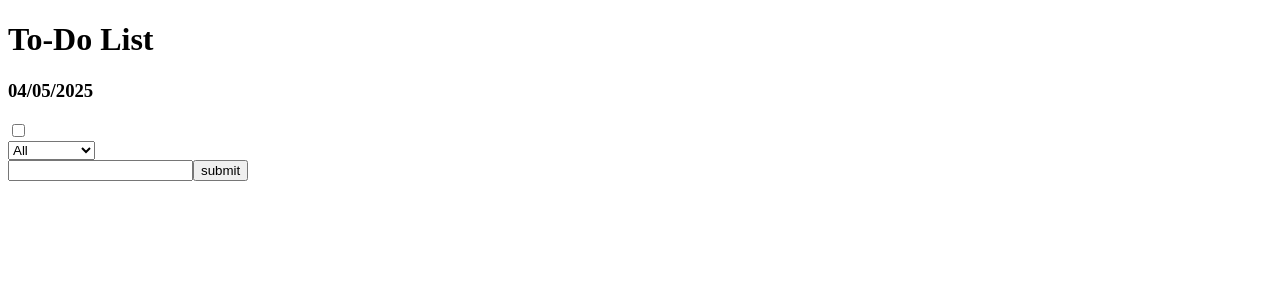
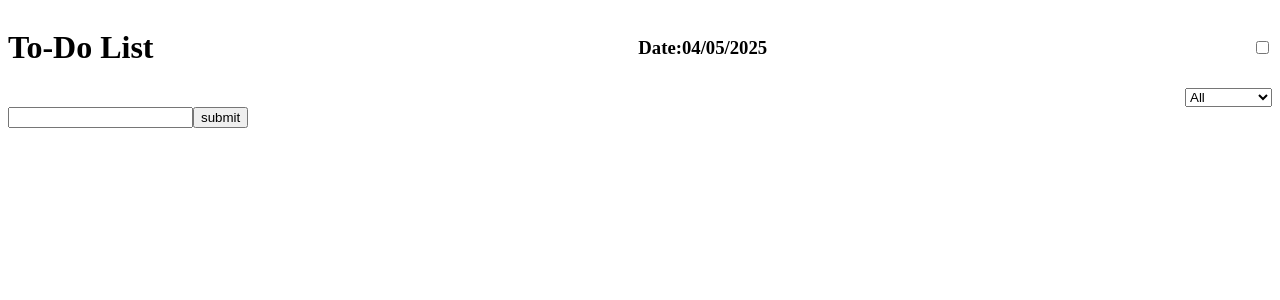
Before and after one commit to Shashikant-Redekar/To-do, a React (Vite) app: page / in a window 1280 px wide. Shown: the top 300 px of the page. Built offline with nearby package versions, Linux system fonts and the light colour scheme.

Commit message:
some more css done

```diff
--- a/src/Components/heade.jsx
+++ b/src/Components/heade.jsx
@@ -1,3 +1,4 @@
+import '../Styling/header.scss';
 
 const Hea = function(){
     const date = new Date();
@@ -5,9 +6,9 @@ const Hea = function(){
         (date.getMonth() + 1).toString().padStart(2, '0')}/${date.getFullYear()}`;
 
     return(
-        <div>
+        <div className="headAndToDo">
             <h1> To-Do List</h1>
-            <h3>{formatted}</h3>
+            <h3>Date:{formatted}</h3>
             <label>
                 <input type='checkbox'></input>
                 <span ></span>
--- a/src/Components/tasks.jsx
+++ b/src/Components/tasks.jsx
@@ -61,7 +61,7 @@ const Task = function (props){
 
     return(
         <div>
-            <div>
+            <div className='filter'>
                 <select value={filter} onChange={(e) => setFilter(e.target.value)}>
                     <option value='All'>All</option>
                     <option value='Completed'>Completed</option>
--- /dev/null
+++ b/src/Styling/header.scss
@@ -0,0 +1,5 @@
+.headAndToDo{
+    display:flex;
+    justify-content: space-between;
+    align-items: center;
+}
--- a/src/Styling/list.scss
+++ b/src/Styling/list.scss
@@ -1,3 +1,7 @@
 .listOfTask{
     display:flex;
 }
+
+.filter{
+    justify-self: right;
+}
```
